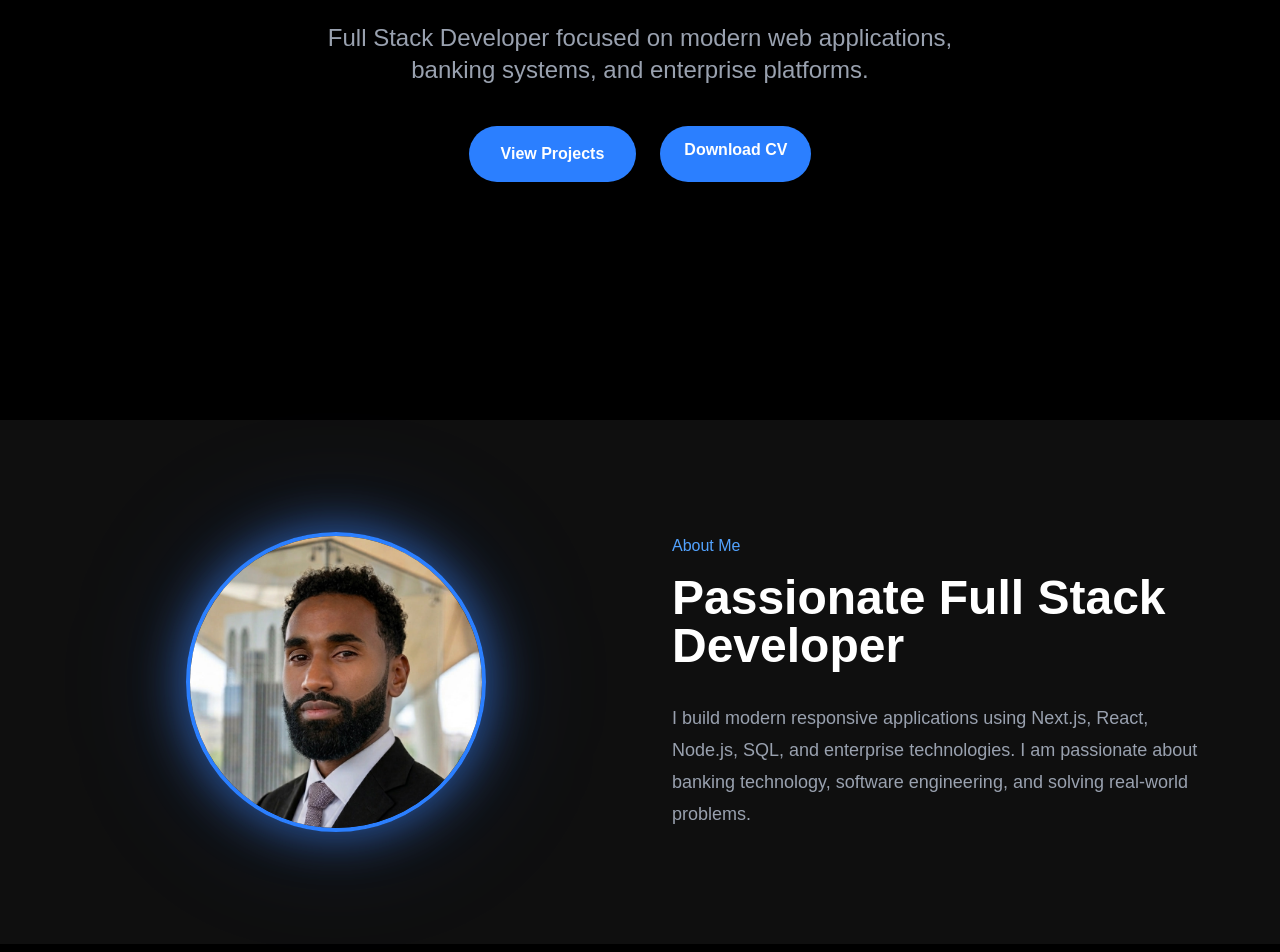
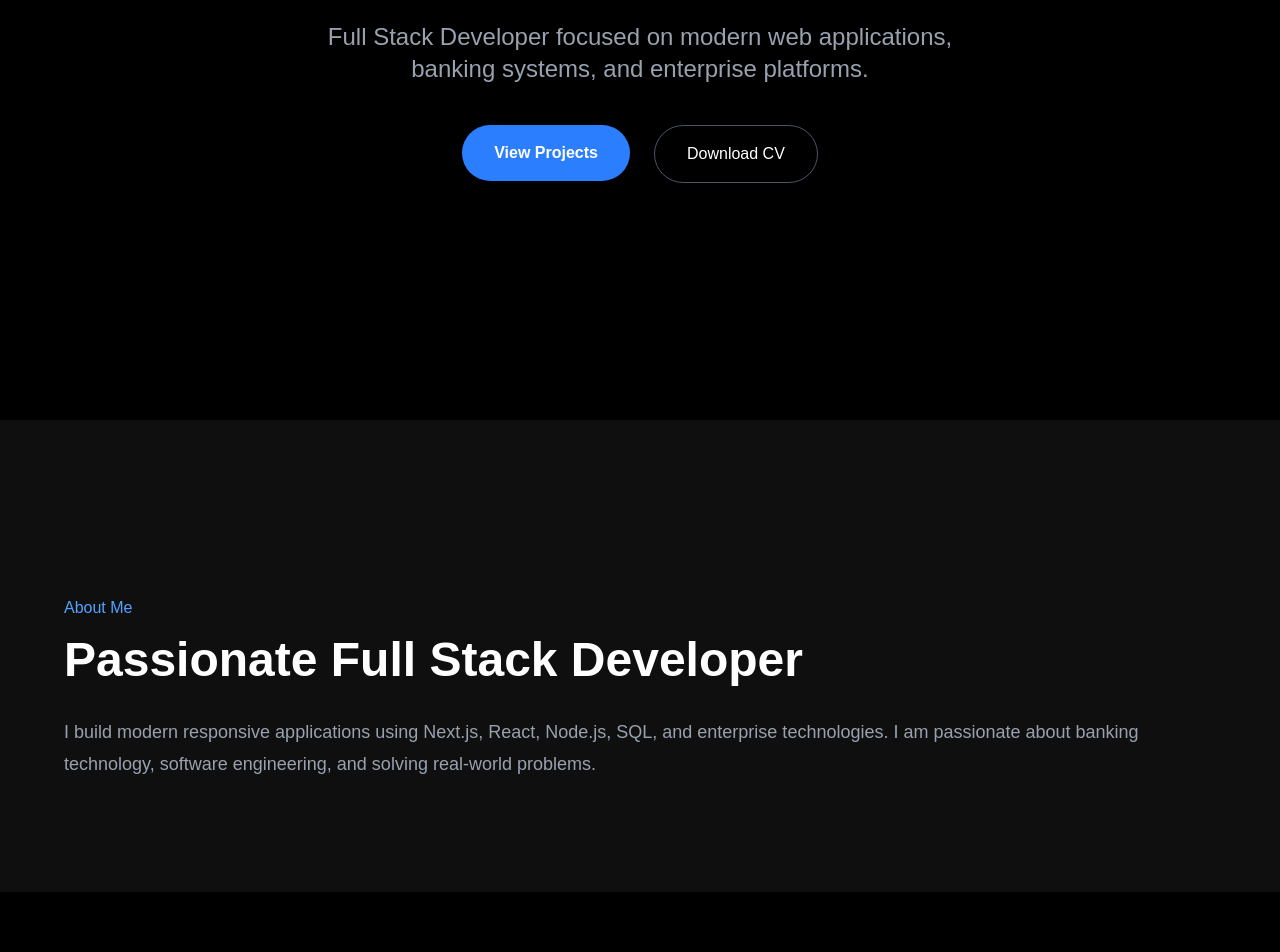
Before and after one commit to Bibosala/Habib-Portfolio, a Next.js app: page / in a window 1280 px wide. Shown: the part 380-1332 px from the top of the page. Built offline with nearby package versions, Linux system fonts and the light colour scheme.

Commit message:
remove image

```diff
--- a/components/About.tsx
+++ b/components/About.tsx
@@ -2,22 +2,11 @@ export default function About() {
   return (
     <section id="about" className="bg-[#0f0f0f] text-white py-28 px-6">
 
-      <div className="max-w-6xl mx-auto grid md:grid-cols-2 gap-16 items-center">
+      <div className="max-w-6xl mx-auto grid md:grid-cols-1 gap-16 items-center">
 
         <div className="relative flex justify-center items-center">
 
-  {/* Glow background */}
-  <div className="absolute w-72 h-72 bg-blue-500/20 rounded-full blur-3xl"></div>
 
-  {/* Circle frame */}
-  <div className="relative w-75 h-75 rounded-full border-4 border-blue-500 overflow-hidden shadow-[0_0_50px_rgba(59,130,246,0.7)]">
-
-    <img
-      src="/profile.jpg"
-      alt="Habib Profile"
-className="w-full h-full object-cover scale-100 object-top"    />
-
-  </div>
 
 </div>
 
--- a/components/Footer.tsx
+++ b/components/Footer.tsx
@@ -1,8 +1,7 @@
 export default function Footer() {
   return (
     <footer className="bg-gray-900 text-white text-center py-6">
-      <p>© 2026 Habib Birhanu
-Built with Next.js & Tailwind CSS.</p>
+      <p>© 2026 Habib Birhanu. All rights reserved.</p>
     </footer>
   )
 }
--- a/components/Hero.tsx
+++ b/components/Hero.tsx
@@ -34,9 +34,11 @@ export default function Hero() {
             </button>
           </a>
 
-         <a href="/Resume.pdf" download className="bg-blue-500 hover:bg-blue-600 px-6 py-3 rounded-full font-semibold">
-          Download CV
-        </a>
+          <a href="/resume.pdf" download>
+            <button className="border border-gray-600 hover:border-blue-500 px-8 py-4 rounded-full transition">
+              Download CV
+            </button>
+          </a>
 
         </div>
 
```
